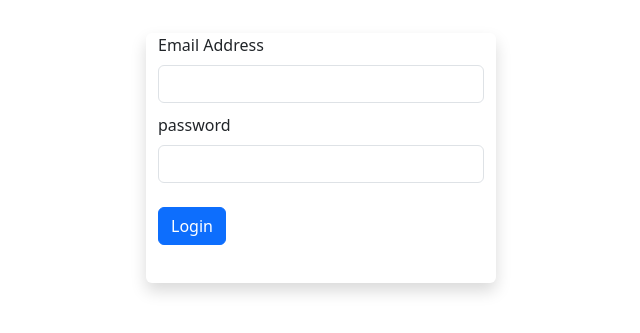
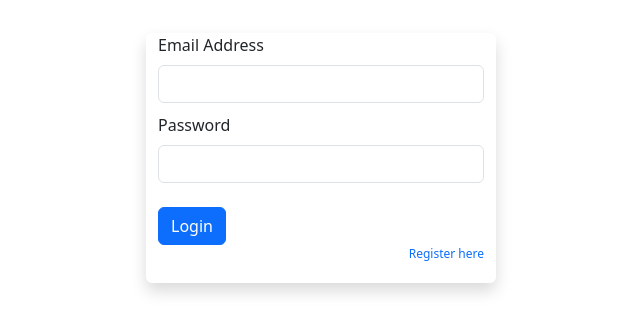
Before and after one commit to Sans-tech0111/Swiftshop, a Django app: page /user_login/ in a window 1280 px wide. Shown: the part 67-400 px from the top of the page, without its empty margins (319-959 px from the left). Run offline with Django 4.2, Linux system fonts and the light colour scheme.

Commit message:
Update login.html

```diff
--- a/store/templates/store/login.html
+++ b/store/templates/store/login.html
@@ -8,11 +8,13 @@
             <input type="email" name="emailadd" id="emailadd" required class="form-control">
         </div>
         <div class="form-field">
-            <label for="password" class="form-label">password</label>
+            <label for="password" class="form-label">Password</label>
             <input type="password" name="password" id="password" required class="form-control">
         </div>
         <br>
         <input type="submit" class="btn btn-primary" value="Login">
+        <br>
+        <a href="#" style="float: right;text-decoration: none;font-size: 12px;">Register here</a>
     </form>
 </div>
 {% endblock content %}
```
